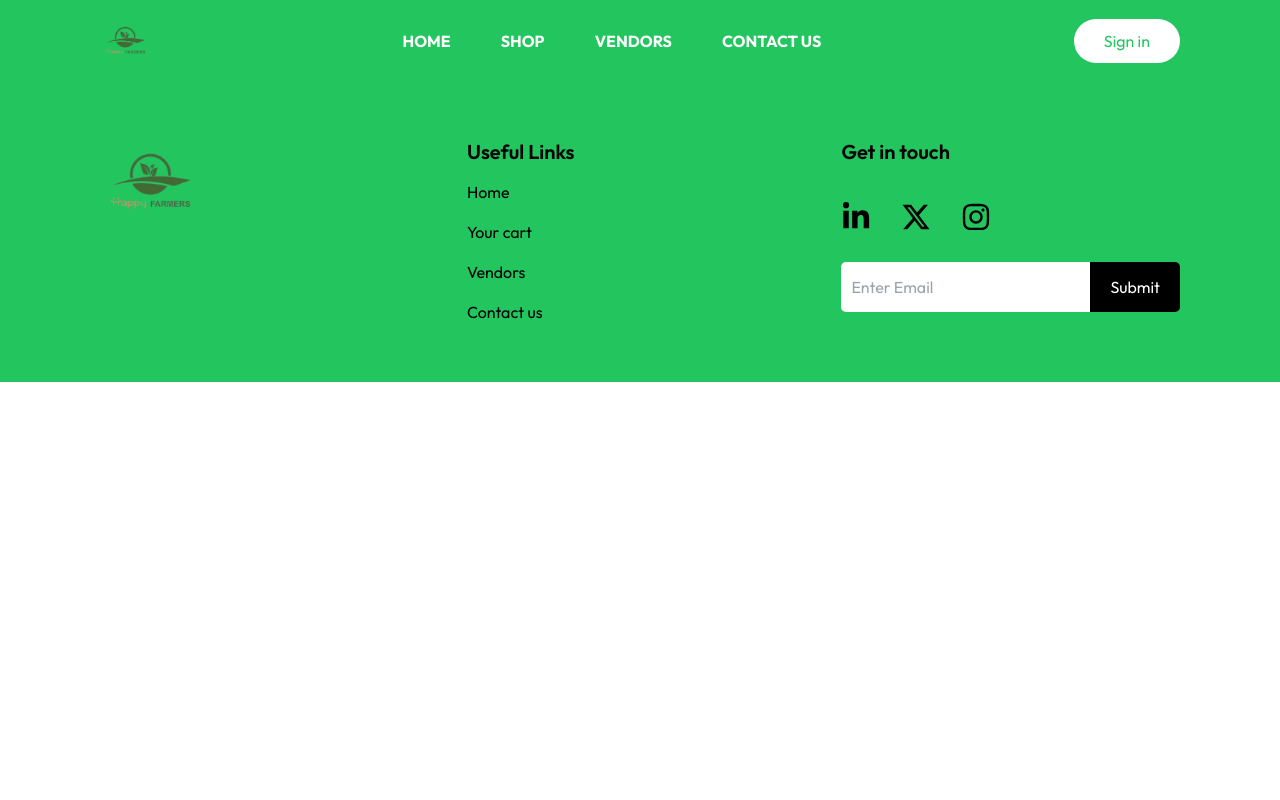
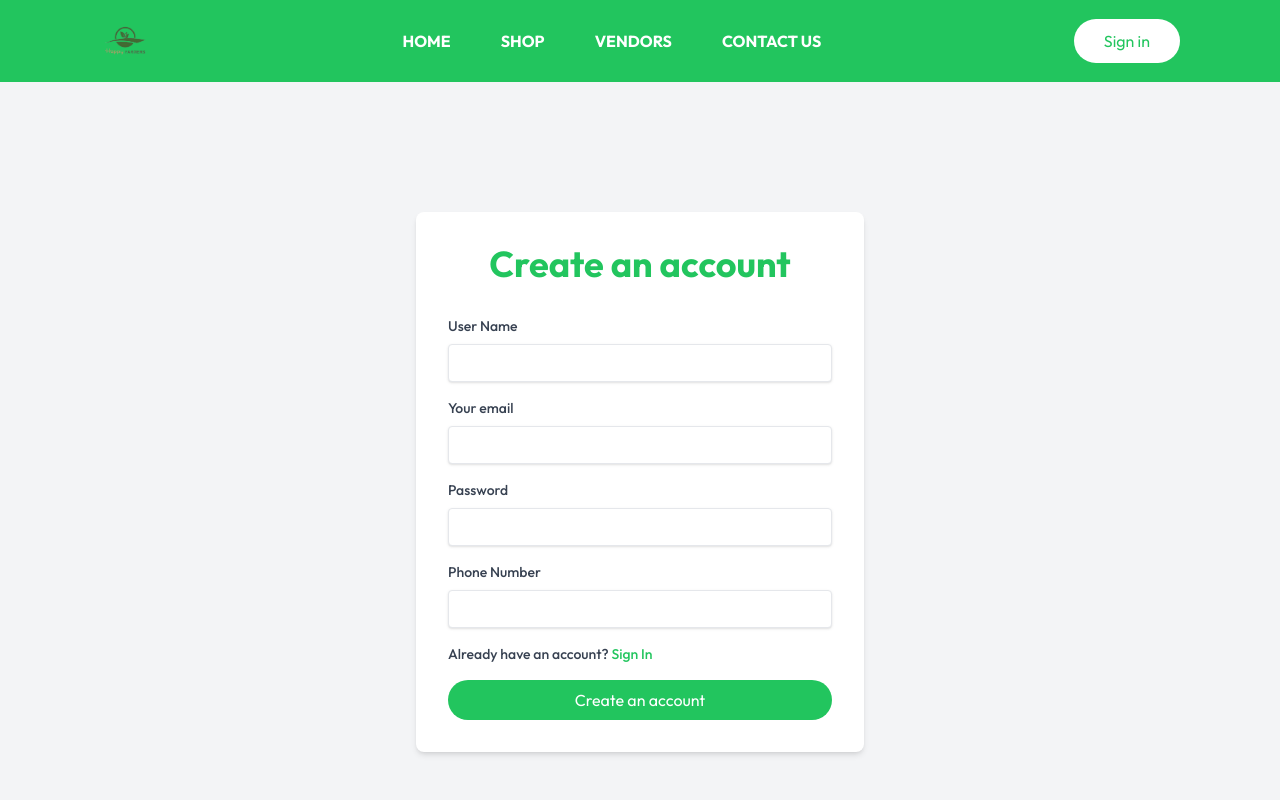
Before and after one commit to pascalniri/Happy-Farmers-Website, a React (Vite) app: page /signup in a window 1280 px wide. Shown: the top 800 px of the page. Built offline with nearby package versions, Linux system fonts and the light colour scheme.

Commit message:
Fixed the cart

```diff
--- a/package.json
+++ b/package.json
@@ -18,6 +18,7 @@
     "react-dom": "^18.2.0",
     "react-hook-form": "^7.50.1",
     "react-icons": "^5.2.1",
+    "react-modal": "^3.16.1",
     "react-redux": "^9.1.0",
     "react-router-dom": "^6.22.1",
     "redux": "^5.0.1",
--- a/src/App.jsx
+++ b/src/App.jsx
@@ -1,4 +1,4 @@
-import React from "react";
+import React, { useState, useEffect } from "react";
 import Home from "./components/Home";
 import { BrowserRouter, Routes, Route } from "react-router-dom";
 import Navbar from "./components/Navbar";
@@ -7,17 +7,56 @@ import Card from "./components/Card";
 import Cart from "./components/Cart";
 import Vendor from "./components/Vendor";
 import Join from "./components/Join";
+import Signin from "./components/Signin";
+import Signup from "./components/Signup";
 
 const App = () => {
+
+
+  const [cart, setCart] = useState(() => {
+    const savedCart = localStorage.getItem('cart');
+    return savedCart ? JSON.parse(savedCart) : {};
+  });
+
+  useEffect(() => {
+    localStorage.setItem('cart', JSON.stringify(cart));
+  }, [cart]);
+
+  const addToCart = (item) => {
+    setCart(prevCart => {
+      const newCart = { ...prevCart };
+      if (newCart[item.id]) {
+        newCart[item.id].quantity += 1;
+      } else {
+        newCart[item.id] = { ...item, quantity: 1 };
+      }
+      return newCart;
+    });
+  };
+
+  const removeFromCart = (itemId) => {
+    setCart(prevCart => {
+      const newCart = { ...prevCart };
+      if (newCart[itemId].quantity > 1) {
+        newCart[itemId].quantity -= 1;
+      } else {
+        delete newCart[itemId];
+      }
+      return newCart;
+    });
+  };
+
   return (
     <BrowserRouter>
       <Navbar />
       <Routes>
         <Route exact path="/" element={<Home />} />
-        <Route path="/shop" element={<Card />} />
-        <Route path="/cart" element={<Cart />} />
+        <Route path="/shop" element={<Card addToCart={addToCart} />} />
         <Route path="/vendors" element={<Vendor />} />
         <Route path="/join" element={<Join />} />
+        <Route path="/signin" element={<Signin />} />
+        <Route path="/signup" element={<Signup />} />
+        <Route path="/cart" element={ <Cart cart={cart} removeFromCart={removeFromCart} />} />
       </Routes>
       <Footer />
     </BrowserRouter>
--- a/src/components/Card.jsx
+++ b/src/components/Card.jsx
@@ -7,7 +7,7 @@ const Card = ({ addToCart }) => {
   return (
     <div className='mb-[100px]'>
       <Link to="/cart">
-      <button>View your cart</button>
+      <button className="mx-4 lg:mx-[100px] flex justify-center items-center text-white bg-green-500 px-[40px] py-[10px] rounded-[50px] mt-[20px] hover:bg-transparent hover:border hover:border-green-500 hover:text-green-500">View your cart</button>
       </Link>
       <div className="mx-auto px-4 gap-x-5 grid grid-cols-1 sm:grid-cols-2 md:grid-cols-3 lg:grid lg:grid-cols-3 lg:px-[100px] xl:grid-cols-4 ">
         {list.map((item) => (
@@ -19,12 +19,12 @@ const Card = ({ addToCart }) => {
                 <p className="font-poppins text-[10px]">{item.place}</p>
               </div>
               <p className="font-poppins text-[12px] mt-2">{item.description}</p>
-              <p className="font-poppins mt-4 font-semibold">$ {item.price}</p>
+              <p className="font-poppins mt-4 font-semibold">{item.price} Rwf</p>
             </div>
             <div className="px-1 mt-4 w-full">
               <div className="gradient-border-button w-full">
                 <button
-                  className="bg-[#d9d9d9] text-black btn-content w-full font-poppins text-[10px]"
+                  className="text-white bg-green-500 px-[10px] py-[10px] w-full rounded-[50px] mt-[20px] hover:bg-transparent hover:border hover:border-green-500 hover:text-green-500"
                   onClick={() => addToCart(item)}
                 >
                   Add to cart
--- a/src/components/Cart.jsx
+++ b/src/components/Cart.jsx
@@ -1,30 +1,42 @@
-import React from "react";
-
+import React, { useState } from "react";
+import Modal from "react-modal";
 import { Link } from "react-router-dom";
 
 const Cart = ({ cart, removeFromCart }) => {
+  const [isModalOpen, setIsModalOpen] = useState(false);
+  const [name, setName] = useState("");
+  const [contact, setContact] = useState("");
+
+  const calculateTotalAmount = () => {
+    return Object.values(cart).reduce((total, item) => {
+      return total + item.price * item.quantity;
+    }, 0);
+  };
+
+  const handleCheckout = (e) => {
+    e.preventDefault();
+    // Handle checkout logic here
+    alert(`Name: ${name}, Contact: ${contact}, Total Amount: Rwf ${calculateTotalAmount()}`);
+    setIsModalOpen(false);
+  };
+
   return (
     <div>
-
-    <div className=" mb-[100px] mt-10  p-4 rounded flex flex-col justify-center items-center">
-
+      <div className="font-outfit mb-[100px] mt-10 p-4 rounded flex flex-col justify-center items-center">
         <h2 className="font-poppins font-semibold mb-4 text-[30px]">Your cart</h2>
         {Object.keys(cart).length === 0 ? (
           <div className="flex flex-col justify-center items-center">
             <p className="font-poppins">Nothing in the cart!</p>
-          <div className="gradient-border-button  mt-[30px]">
-          <Link to='/' className="btn-content text-[12px] ">Shop now</Link>
-
+            <div className="gradient-border-button mt-[30px]">
+              <Link to='/shop' className="btn-content text-[12px]">Shop now</Link>
             </div>
           </div>
         ) : (
+          <>
             <div className="grid sm:grid-cols-2 md:grid-cols-3 lg:grid lg:grid-cols-4 gap-[20px]">
               {Object.values(cart).map((item) => (
-            <div className="">
-              <div
-                key={item.id}
-                className="flex flex-col rounded w-[100%] bg-[#d9d9d9] font-poppins mb-4"
-              >
+                <div key={item.id}>
+                  <div className="flex flex-col rounded w-[100%] bg-[#d9d9d9] font-poppins mb-4">
                     <img
                       src={item.image}
                       alt={item.name}
@@ -36,22 +48,11 @@ const Cart = ({ cart, removeFromCart }) => {
                         <p className="font-poppins text-[10px]">{item.place}</p>
                       </div>
                       <p className="text-[12px] mt-2">{item.description}</p>
-                  <p className="font-poppins mt-4 font-semibold">$ {item.price}</p>
-                  {/* <p>Quantity: {item.quantity}</p> */}
-
-
-                  <div className="flex gap-5">
+                      <p className="font-poppins mt-4 font-semibold">Rwf {item.price}</p>
+                      <p>Quantity: {item.quantity}</p>
                       <div className="gradient-border-button w-full">
                         <button
-                    className="bg-[#d9d9d9] text-black btn-content w-full text-[10px] "
-
-                  >
-                    Owner details
-                  </button>
-                  </div>
-                  <div className="gradient-border-button w-full">
-                  <button
-                    className="bg-[#d9d9d9] text-black btn-content w-full text-[10px] "
+                          className="text-white bg-green-500 px-[10px] py-[10px] w-full rounded-[50px] mt-[20px] hover:bg-transparent hover:border hover:border-green-500 hover:text-green-500"
                           onClick={() => removeFromCart(item.id)}
                         >
                           Remove
@@ -60,11 +61,72 @@ const Cart = ({ cart, removeFromCart }) => {
                     </div>
                   </div>
                 </div>
-            </div>
               ))}
             </div>
+            <div className="mt-8 p-4 rounded bg-white shadow-md w-full max-w-md text-center">
+              <h3 className="font-poppins font-semibold text-[20px]">Total Amount</h3>
+              <p className="font-poppins text-[18px]">Rwf {calculateTotalAmount()}</p>
+              <button
+                className="mt-4 bg-green-500 hover:bg-transparent text-white hover:text-green-500 py-2 px-[30px] rounded-[50px] hover:border hover:border-green-500 focus:outline-none focus:shadow-outline"
+                onClick={() => setIsModalOpen(true)}
+              >
+                Checkout
+              </button>
+            </div>
+          </>
         )}
       </div>
+      <Modal
+        isOpen={isModalOpen}
+        onRequestClose={() => setIsModalOpen(false)}
+        contentLabel="Checkout"
+        className="flex justify-center items-center h-screen"
+        overlayClassName="fixed inset-0 bg-black bg-opacity-50 flex justify-center items-center"
+      >
+        <div className="bg-white p-6 rounded-lg shadow-md w-full max-w-md">
+          <h2 className="text-2xl font-bold mb-4">Checkout</h2>
+          <form onSubmit={handleCheckout}>
+            <div className="mb-4">
+              <label className="block text-gray-700 font-medium mb-2">Name</label>
+              <input
+                type="text"
+                required
+                value={name}
+                onChange={(e) => setName(e.target.value)}
+                className="shadow appearance-none border rounded w-full py-2 px-3 text-gray-700 leading-tight focus:outline-none focus:shadow-outline"
+              />
+            </div>
+            <div className="mb-4">
+              <label className="block text-gray-700 font-medium mb-2">Contact</label>
+              <input
+                type="text"
+                required
+                value={contact}
+                onChange={(e) => setContact(e.target.value)}
+                className="shadow appearance-none border rounded w-full py-2 px-3 text-gray-700 leading-tight focus:outline-none focus:shadow-outline"
+              />
+            </div>
+            <div className="mb-4">
+              <p className="text-gray-700 font-medium">Total Amount: Rwf {calculateTotalAmount()}</p>
+            </div>
+            <div className="flex items-center font-outfit w-[400px] justify-between">
+              <button
+                type="submit"
+                className="bg-green-500 hover:bg-transparent text-white hover:text-green-500 py-2 px-[30px] rounded-[50px] hover:border hover:border-green-500 focus:outline-none focus:shadow-outline"
+              >
+                Confirm
+              </button>
+              <button
+                type="button"
+                onClick={() => setIsModalOpen(false)}
+                className="bg-red-500 hover:bg-transparent text-white hover:text-red-500 py-2 px-[30px] rounded-[50px] hover:border hover:border-red-500 focus:outline-none focus:shadow-outline"
+              >
+                Cancel
+              </button>
+            </div>
+          </form>
+        </div>
+      </Modal>
     </div>
   );
 };
--- a/src/components/Navbar.jsx
+++ b/src/components/Navbar.jsx
@@ -25,12 +25,14 @@ const Navbar = () => {
                         <li className="my-4 lg:my-0 text-white font-bold"><Link to="/shop">SHOP</Link></li>
                         <li className="my-4 lg:my-0 text-white font-bold"><Link to="/vendors">VENDORS</Link></li>
                         <li className="my-4 lg:my-0 text-white font-bold"><Link to="/contact">CONTACT US</Link></li>
-                        <li className="my-4 lg:my-0 lg:hidden bg-white text-green-500 font-outfit px-[30px] py-[10px] rounded-[50px] hover:bg-green-500 hover:border-[1px] hover:border-white hover:text-white"><a href="#">Sign in</a></li>
+                        <li className="my-4 lg:my-0 lg:hidden bg-white text-green-500 font-outfit px-[30px] py-[10px] rounded-[50px] hover:bg-green-500 hover:border-[1px] hover:border-white hover:text-white"><Link to="/signin">Sign in</Link></li>
                     </ul>
                 </nav>
+                <Link to="/signin">
                 <button className="hidden lg:block bg-white text-green-500 font-outfit px-[30px] py-[10px] rounded-[50px] hover:bg-green-500 hover:border-[1px] hover:border-white hover:text-white">
                     Sign in
                 </button>
+                </Link>
                 <div className="lg:hidden">
                     <button onClick={toggleMenu}>
                         <FaBars size={30} className="text-white" />
--- a/src/components/Signin.jsx
+++ b/src/components/Signin.jsx
@@ -1,66 +1,75 @@
-import React, { useEffect, useState } from 'react';
+import React, { useState } from 'react';
 import axiosClient from './GlobalApi';
 import { Link, useNavigate } from 'react-router-dom';
-import '../components/css-folder/Signin.css';
 
 const Signin = () => {
     const [email, setEmail] = useState("");
     const [password, setPassword] = useState("");
+    const [errMsg, setErrMsg] = useState("");
     const LOGIN_URL = '/users/login';
     const navigate = useNavigate();
-
-    useEffect(() => {
-    }, [email, password]);
 
     const handleSubmit = async (e) => {
         e.preventDefault();
         try {
             const response = await axiosClient.post(LOGIN_URL, { email, password });
             console.log(response);
-            navigate('/shop');
-        } catch (err) {
-            if (err.status === 401) {
-                alert("Invalid Entry");
+            if (response.status === 200) {
                 navigate('/shop');
             }
+        } catch (err) {
+            if (err.response && err.response.status === 401) {
+                setErrMsg("Invalid credentials. Please try again.");
+            } else {
+                setErrMsg("An error occurred. Please try again later.");
             }
-        setEmail("");
-        setPassword("");
-
+        }
     }
 
     return (
-        <>
-            <section>
-                <div className='signin'>
-                    <div className='inner-form'>
-                        <div>
-                            <h1>
+        <div className="font-outfit flex flex-col justify-center items-center min-h-screen bg-gray-100">
+            <h1 className="text-4xl font-bold mb-8 text-green-500">
                 Sign In
             </h1>
-                            <form onSubmit={handleSubmit}>
-                                <div>
-                                    <label>Your email</label>
-                                    <input type="email" autoComplete="current-password"  required value={email} onChange={(e) => setEmail(e.target.value)} />
+            {errMsg && <div className="text-red-500 mb-4">{errMsg}</div>}
+            <form onSubmit={handleSubmit} className="bg-white p-6 rounded-lg shadow-md w-full max-w-md">
+                <div className="mb-4">
+                    <label className="block text-gray-700 font-medium mb-2">Your email</label>
+                    <input
+                        type="email"
+                        autoComplete="current-password"
+                        required
+                        value={email}
+                        onChange={(e) => setEmail(e.target.value)}
+                        className="shadow appearance-none border rounded w-full py-2 px-3 text-gray-700 leading-tight focus:outline-none focus:shadow-outline"
+                    />
                 </div>
-                                <div>
-                                    <label>Password</label>
-                                    <input type="password" name="password" id="password" autoComplete="current-password" required value={password} onChange={(e) => setPassword(e.target.value)} />
+                <div className="mb-6">
+                    <label className="block text-gray-700 font-medium mb-2">Password</label>
+                    <input
+                        type="password"
+                        name="password"
+                        id="password"
+                        autoComplete="current-password"
+                        required
+                        value={password}
+                        onChange={(e) => setPassword(e.target.value)}
+                        className="shadow appearance-none border rounded w-full py-2 px-3 text-gray-700 mb-3 leading-tight focus:outline-none focus:shadow-outline"
+                    />
                 </div>
-                                <div>
-                                    <div>
+                <div className="flex items-center justify-between">
+                    <button
+                        type="submit"
+                        className="bg-green-500 hover:bg-transparent text-white hover:text-green-500 py-2 px-[30px] rounded-[50px] hover:border hover:border-green-500 focus:outline-none focus:shadow-outline"
+                    >
+                        Sign in
+                    </button>
                 </div>
-                                </div>
-                                <p>
-                                    Don't have an account? <Link to="/Signup">Sign Up</Link>
+                <p className="text-center text-gray-500 text-sm mt-4">
+                    Don't have an account? <Link to="/signup" className="text-green-500 hover:underline">Sign Up</Link>
                 </p>
-                                <button type="submit">Sign in</button>
             </form>
         </div>
-                    </div>
-                </div>
-            </section>
-        </>
     )
 }
 
--- a/src/components/Signup.jsx
+++ b/src/components/Signup.jsx
@@ -3,86 +3,111 @@ import { useNavigate } from 'react-router-dom'
 import axiosClient from './GlobalApi'
 
 const Signup = () => {
-  const [name,setName]=useState("");
-  const [email,setEmail]=useState("");
-  const [password,setPassword]=useState("");
-  const [phone,setPhone]=useState("");
-  const [setErrMsg] = useState("")
+  const [name, setName] = useState("");
+  const [email, setEmail] = useState("");
+  const [password, setPassword] = useState("");
+  const [phone, setPhone] = useState("");
+  const [errMsg, setErrMsg] = useState("");
 
   const SIGN_UP_URL = '/users';
-  const navigate = useNavigate()
+  const navigate = useNavigate();
 
- const handleSubmit = async(e) =>{
+  const handleSubmit = async (e) => {
     e.preventDefault();
-   setEmail("")
-     setName("")
-     setPhone("")
-     setPassword("")
-   try{
-      const response = await axiosClient.post(SIGN_UP_URL, {name,email,password,phone});
-      // console.log(response)
-     navigate('/signin')
-
-   }
-   catch(err){
-    if(!err?.response){
+    try {
+      const response = await axiosClient.post(SIGN_UP_URL, { name, email, password, phone });
+      console.log(response);
+      setEmail("");
+      setName("");
+      setPhone("");
+      setPassword("");
+      alert('User registered successfully');
+      navigate('/signin');
+    } catch (err) {
+      console.error('Error:', err);
+      if (!err?.response) {
         setErrMsg('No server response');
-    }
-    else if(err.response.status === 409){
-      setErrMsg('User name taken')
-    }
-    else if (err.response.status === "failed"){
-      alert(err.response.message)
+      } else if (err.response.status === 409) {
+        setErrMsg('User name taken');
+      } else if (err.response.status === 400) {
+        alert(err.response.data.message);
+      } else {
+        setErrMsg('Registration failed');
       }
     }
-   if(password === undefined || email === undefined){
-      alert('Please enter a password')
-   }else{
-    alert('User registered successfully')
+    if (!password || !email) {
+      alert('Please enter a password and email');
     }
   }
 
   return (
-    <section >
-
-  <div >
-      <div className='signin'>
-          <div className='inner-form'>
-              <h1 >
+    <div className="font-outfit flex flex-col justify-center items-center min-h-screen bg-gray-100">
+      <div className="w-full max-w-md bg-white p-8 rounded-lg shadow-md">
+        <h1 className="text-4xl font-bold mb-8 text-green-500 text-center">
           Create an account
         </h1>
+        {errMsg && <div className="text-red-500 mb-4">{errMsg}</div>}
         <form onSubmit={handleSubmit}>
-                  <div>
-                      <label  >User Name</label>
-                      <input type="text" required value={name} onChange={(e)=> setName(e.target.value)} />
+          <div className="mb-4">
+            <label className="block text-gray-700 text-sm font-medium mb-2">User Name</label>
+            <input
+              type="text"
+              required
+              value={name}
+              onChange={(e) => setName(e.target.value)}
+              className="shadow appearance-none border rounded w-full py-2 px-3 text-gray-700 leading-tight focus:outline-none focus:shadow-outline"
+            />
           </div>
-                  <div>
-                      <label >Your email</label>
-                      <input type="email" name="email" id="email"  required value={email} onChange={(e)=> setEmail(e.target.value)} />
+          <div className="mb-4">
+            <label className="block text-gray-700 text-sm font-medium mb-2">Your email</label>
+            <input
+              type="email"
+              name="email"
+              id="email"
+              required
+              value={email}
+              onChange={(e) => setEmail(e.target.value)}
+              className="shadow appearance-none border rounded w-full py-2 px-3 text-gray-700 leading-tight focus:outline-none focus:shadow-outline"
+            />
           </div>
-                  <div>
-                      <label >Password</label>
-                      <input type="password" name="password" id="password"  required value={password} onChange={(e)=> setPassword(e.target.value)} />
+          <div className="mb-4">
+            <label className="block text-gray-700 text-sm font-medium mb-2">Password</label>
+            <input
+              type="password"
+              name="password"
+              id="password"
+              required
+              value={password}
+              onChange={(e) => setPassword(e.target.value)}
+              className="shadow appearance-none border rounded w-full py-2 px-3 text-gray-700 leading-tight focus:outline-none focus:shadow-outline"
+            />
           </div>
-                  <div>
-                      <label >Phone Number</label>
-                      <input type="phone" name="phone"  required value={phone} onChange={(e)=> setPhone(e.target.value)} />
+          <div className="mb-4">
+            <label className="block text-gray-700 text-sm font-medium mb-2">Phone Number</label>
+            <input
+              type="phone"
+              name="phone"
+              required
+              value={phone}
+              onChange={(e) => setPhone(e.target.value)}
+              className="shadow appearance-none border rounded w-full py-2 px-3 text-gray-700 leading-tight focus:outline-none focus:shadow-outline"
+            />
           </div>
-                  <div >
-
-                      <div >
-                        <label >Already have an account! <a  href='/signin'>Sign In</a></label>
-                      </div>
+          <div className="mb-4">
+            <label className="block text-gray-700 text-sm font-medium mb-2">
+              Already have an account? <a href="/signin" className="text-green-500 hover:underline">Sign In</a>
+            </label>
           </div>
           <button
-                   type="submit" >Create an account</button>
-
+            type="submit"
+            className="w-full bg-green-500 hover:bg-transparent text-white hover:text-green-500 py-2 px-[30px] rounded-[50px] hover:border hover:border-green-500 focus:outline-none focus:shadow-outline"
+          >
+            Create an account
+          </button>
         </form>
       </div>
     </div>
-  </div>
-</section>
   )
 }
 
-export default Signup
+export default Signup;
```
Also changed, not shown: 1 other file (tests, documents, lock files or other folders). Lines whose indentation alone changed are shown as unchanged.
